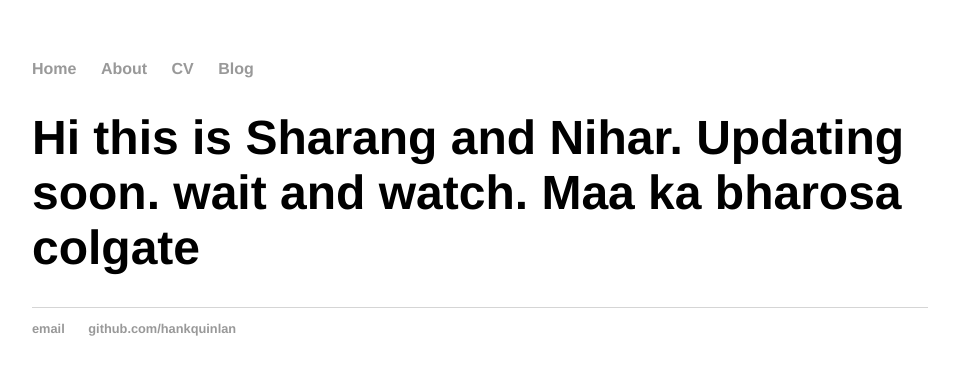
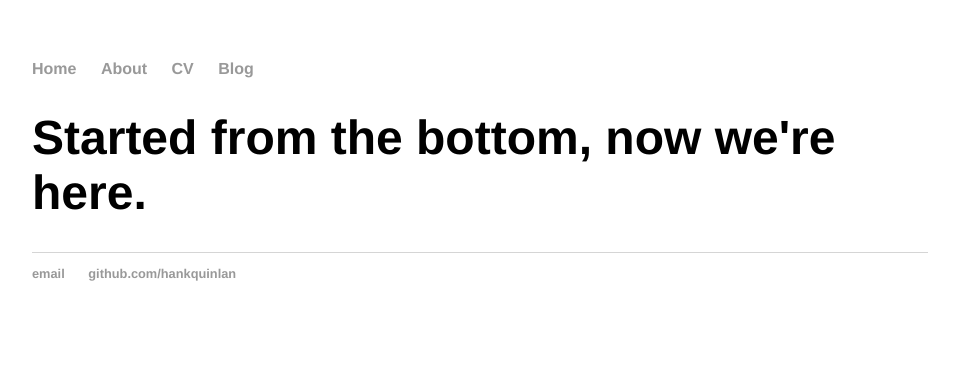
Before and after one commit to coding-apocalypse-webmaster/coding-apocalypse, a Jekyll site: the page built from index.html, in a window 1280 px wide. Shown: the top 375 px of the page, without its empty margins (160-1119 px from the left). Built offline with Jekyll 4.4.1, drawn with Linux system fonts in a browser that asks for light colours.

Commit message:
Update index.html

```diff
--- a/index.html
+++ b/index.html
@@ -3,5 +3,5 @@ layout: default
 title: linux-ed.tech
 ---
 <div class="blurb">
-	<h1>Hi this is Sharang and Nihar. Updating soon. wait and watch. Maa ka bharosa colgate</h1>
+	<h1>Started from the bottom, now we're here.</h1>
 	</div><!-- /.blurb -->
```
